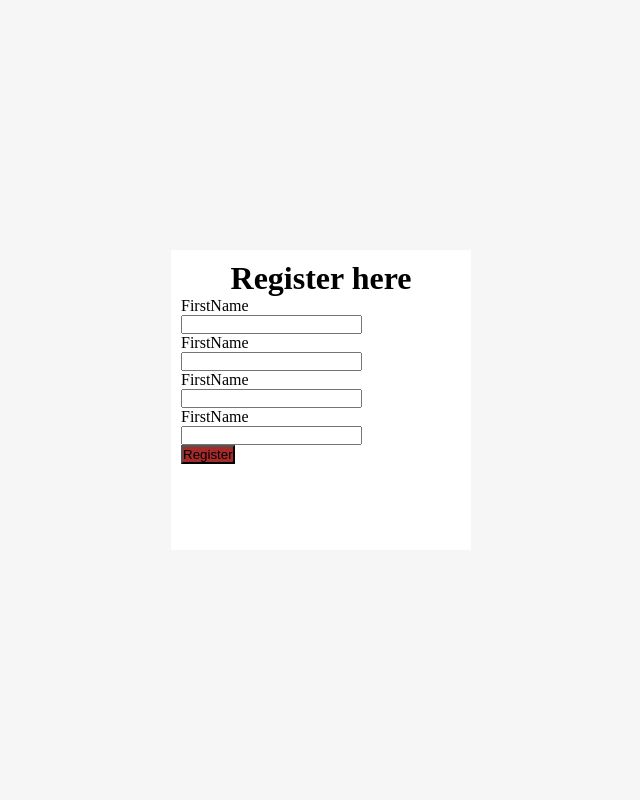
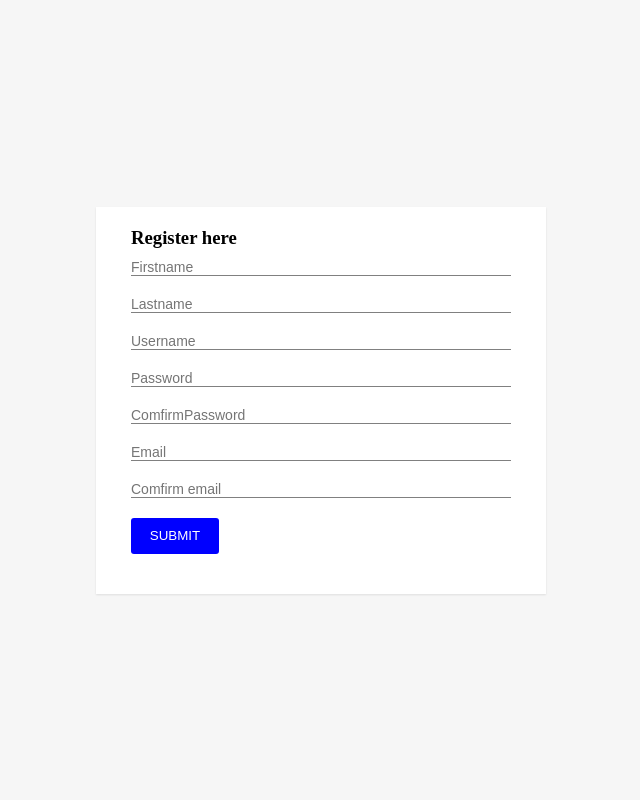
Before and after one commit to Pascal488/DIT, a PHP site: page /register.php in a window 1280 px wide. Shown: the whole page, without its empty margins (319-959 px from the left). Run offline with PHP 8.4, Linux system fonts and the light colour scheme.

Commit message:
:Finish registerform design

```diff
--- a/FaruFlex/register.php
+++ b/FaruFlex/register.php
@@ -1,3 +1,14 @@
+<?php
+
+if(isset($_POST["submitButton"])){
+    echo "Submitted";
+
+}
+
+
+?>
+
+
 <!DOCTYPE html>
 <html lang="en">
 <head>
@@ -10,25 +21,18 @@
 <body>
     <div class="container">
         <div class="column">
-            <h1>Register here</h1>
+            <h3>Register here</h3>
             <form action="" method="post">
-                <p>
-                <label for="firstname">FirstName</label> <br>
-                <input type="text">
-                </p>
-                <p>
-                <label for="firstname">FirstName</label> <br>
-                <input type="text">
-                </p> <p>
-                <label for="firstname">FirstName</label> <br>
-                <input type="text">
-                </p> <p>
-                <label for="firstname">FirstName</label> <br>
-                <input type="text">
-                </p>
-                <button>
-                    Register
-                </button>
+                <input type="text" name="firstname" placeholder="Firstname" required>
+                <input type="text" name="lastName" placeholder="Lastname" required>
+                <input type="text" name="username" placeholder="Username" required>
+                <input type="password" name="password" placeholder="Password" required>
+                <input type="password" name="comfirmpassword" placeholder="ComfirmPassword" required>
+                <input type="email" name="email1" placeholder="Email" required>
+                <input type="email" name="email2" placeholder="Comfirm email" required>
+
+
+                <input type="submit" value="SUBMIT" name="submitButton">
 
 
 
--- a/FaruFlex/styles/style.css
+++ b/FaruFlex/styles/style.css
@@ -9,11 +9,8 @@
 h1{
     text-align: center;
 }
-button{
-    background-color: brown;
-    align-self: center;
-    text-align: center;
-}
+
+
 .container{
     display: flex;
     justify-content: center;
@@ -23,8 +20,33 @@ button{
     background-color: rgb(246, 246, 246);
 }
 .column{
-    width: 300px;
+    background-color: #fff;
     min-height: 300px;
-    background-color: white;
-    padding: 10px;
+    max-height: 100%;
+    width: 450px;
+    padding: 20px 35px;
+    box-shadow: rgba(0,0,0, 0.1) 0 1px 2px;
 }
+.column form{
+    display: flex;
+    flex-direction: column;
+}
+.column form input[type="email"],
+.column form input[type="text"],
+.column form input[type="password"]{
+    font-size: 14px;
+    margin: 10px 0px;
+    border: none;
+    border-bottom: 1px solid gray;
+}
+.column form input[type="submit"]{
+    background-color: blue;
+    color: #fff;
+    height: 36px;
+    width: 88px;
+    border: none;
+    border-radius: 3px;
+    font-weight: 500;
+    margin-top: 10px;
+    margin-bottom: 20px;
+}
```
Also changed, not shown: 1 other file.
